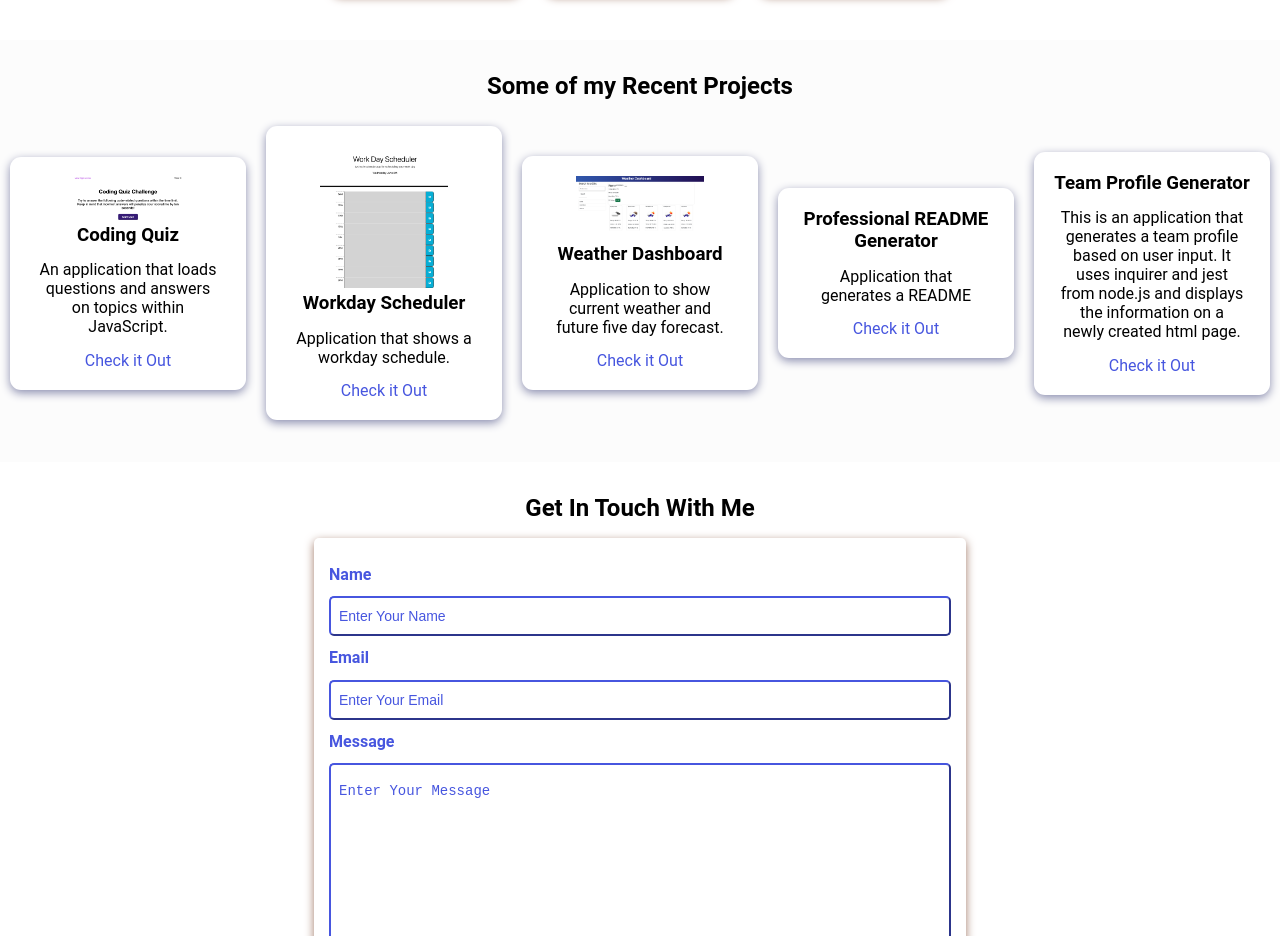
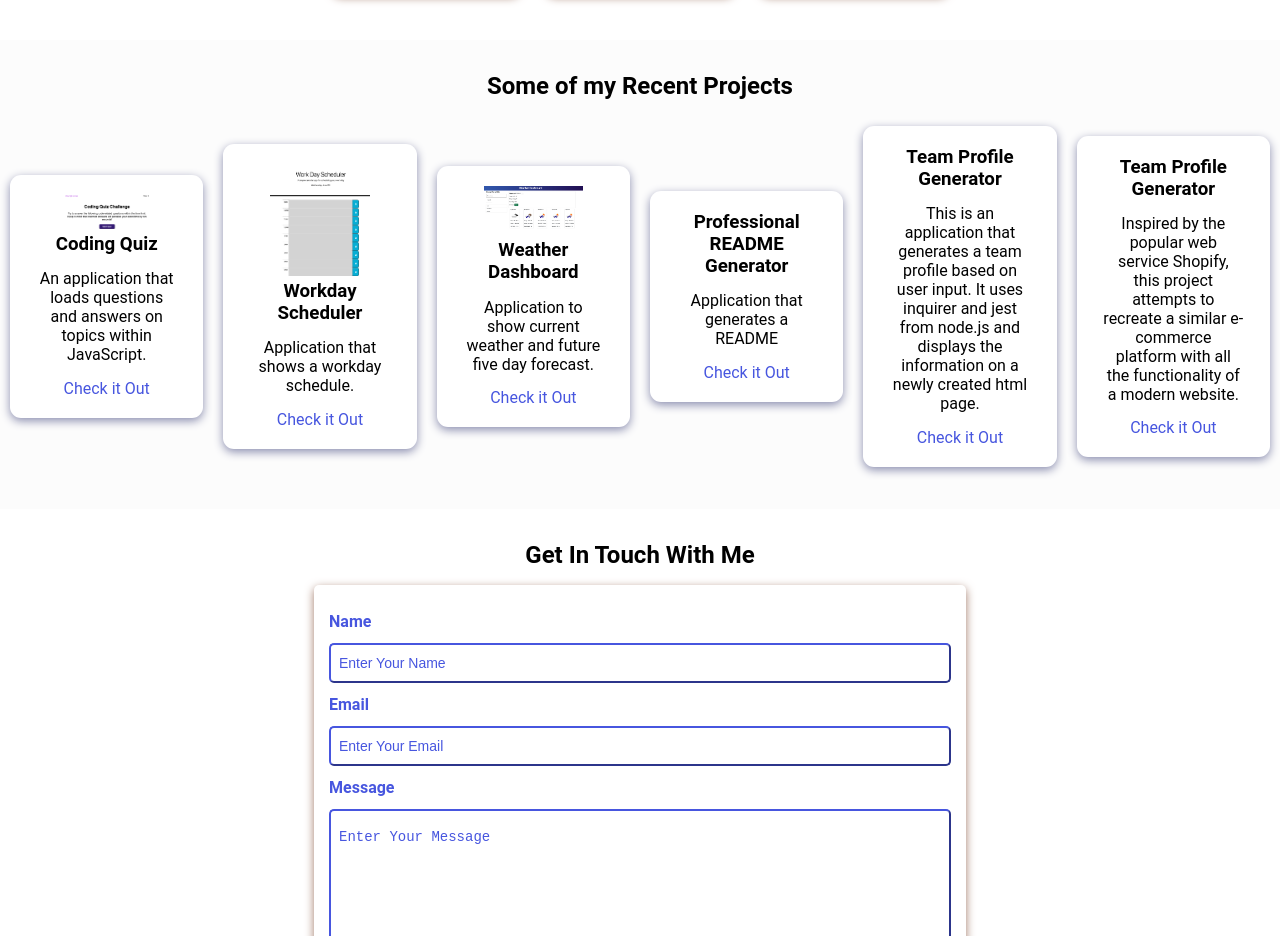
Before and after one commit to diabm1/MD-Portfolio, a plain HTML site: page index.html in a window 1280 px wide. Shown: the part 1160-2096 px from the top of the page. Drawn offline with nearby package versions, Linux system fonts and the light colour scheme; a script that the page names is missing.

Commit message:
adding final group project to demo

```diff
--- a/index.html
+++ b/index.html
@@ -10,8 +10,8 @@
   <link rel="stylesheet" href="assets/css/styles.css" />
 
   <!-- favicons -->
-  <link rel="apple-touch-icon" sizes="180x180" href="assets/icons/apple-touch-icon.png" />
-  <link rel="icon" type="image/png" sizes="32x32" href="assets/icons/favicon-32x32.png" />
+  <!-- <link rel="apple-touch-icon" sizes="180x180" href="assets/icons/apple-touch-icon.png" />
+  <link rel="icon" type="image/png" sizes="32x32" href="assets/icons/favicon-32x32.png" /> -->
 
   <!-- animate CSS CDN -->
   <link rel="stylesheet" href="https://cdnjs.cloudflare.com/ajax/libs/animate.css/4.1.1/animate.min.css" />
@@ -112,6 +112,13 @@
         </p>
         <a href="https://github.com/diabm1/team-profile-generator" target="_blank" class="project-link">Check it Out</a>
       </div>
+      <div class="project-container project-card">
+        <h3 class="project-title">Team Profile Generator</h3>
+        <p class="project-details">
+          Inspired by the popular web service Shopify, this project attempts to recreate a similar e-commerce platform with all the functionality of a modern website.
+        </p>
+        <a href="https://github.com/diabm1/sellify/tree/main" target="_blank" class="project-link">Check it Out</a>
+      </div>
     </div>
   </section>
 
```
